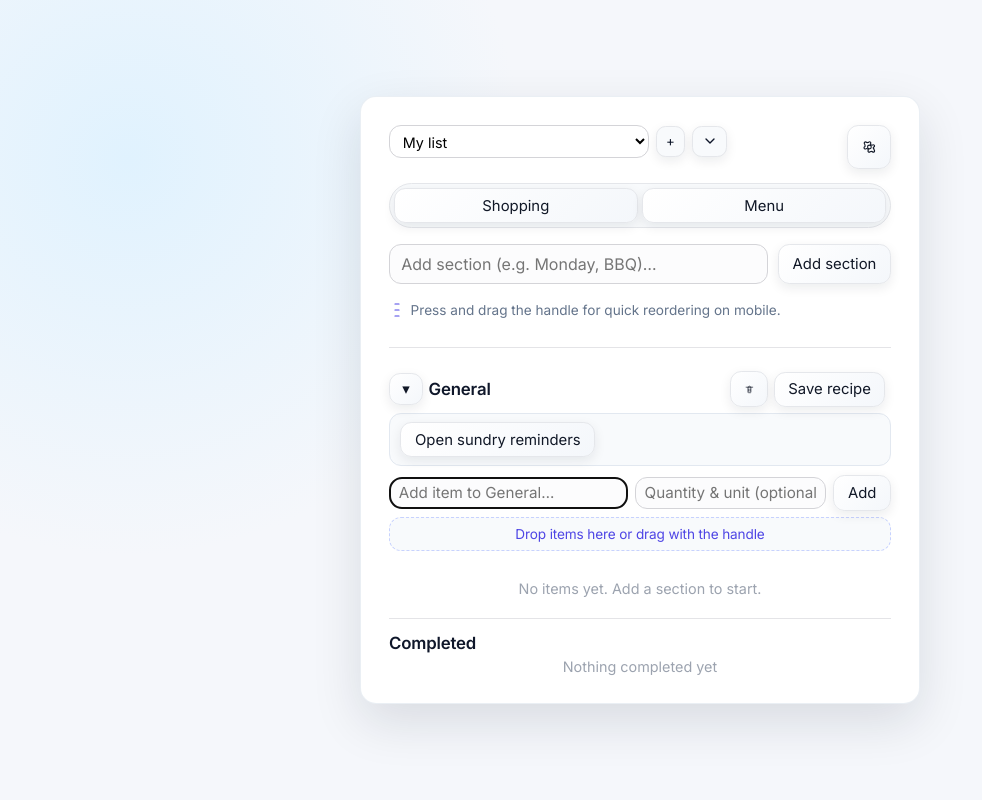
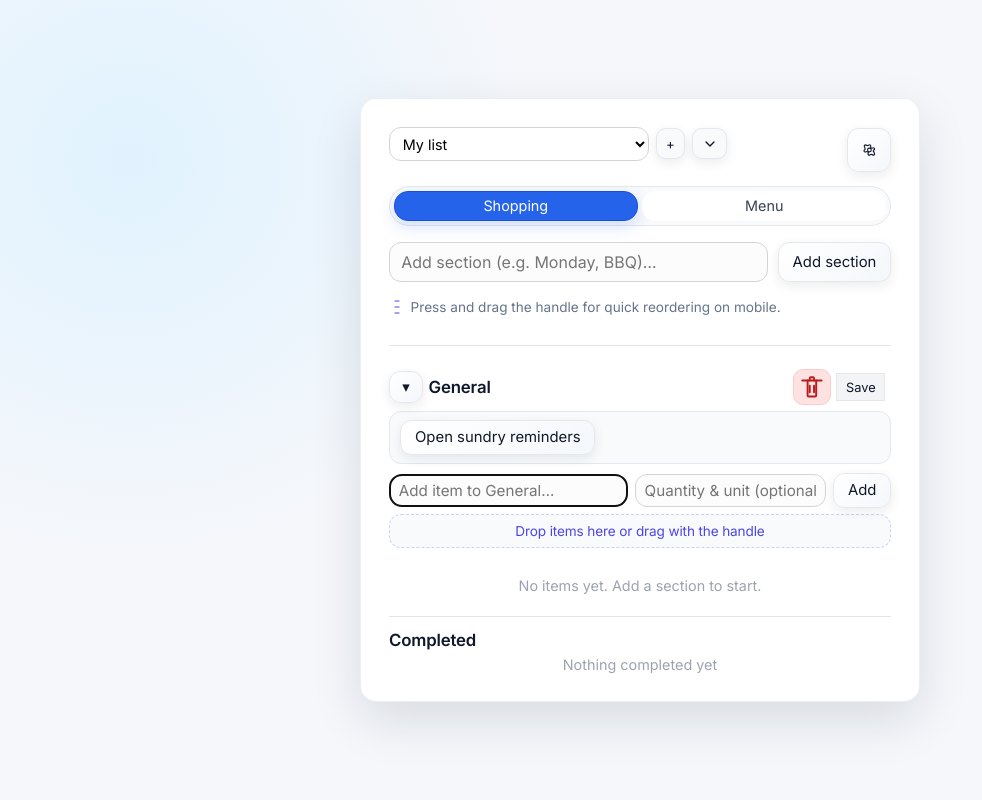
Before and after one commit to magnacharlie1/shopping-planner, a website: page index.html in a window 1280 px wide. Shown: the whole page, without its empty margins (0-982 px from the left). Drawn offline with Linux system fonts and the light colour scheme.

Commit message:
Fix mode toggle and section header controls

```diff
--- a/index.html
+++ b/index.html
@@ -204,7 +204,7 @@
       background: #fcfcfd;
     }
 
-    button:not(.icon-btn):not(.list-action-btn) {
+    button:not(.icon-btn):not(.list-action-btn):not(.mode-btn):not(.section-delete-btn):not(.section-save-btn) {
       padding: 0.48rem 0.85rem;
       border-radius: 0.7rem;
       border: 1px solid #e5e7eb;
@@ -2252,7 +2252,7 @@
               </svg>
               <span class="sr-only">Delete section</span>
             </button>
-            <button type="button" class="ghost-btn section-save-btn" data-role="save-recipe">Update</button>
+            <button type="button" class="ghost-btn section-save-btn" data-role="save-recipe">Save</button>
             <span class="count" data-role="active-count"></span>
           </div>
         </div>
@@ -2373,7 +2373,7 @@
       if (!btn) return;
       const sectionName = sectionEl.querySelector("h2")?.textContent || "";
       const hasRecipe = Boolean(findMealByName(sectionName));
-      btn.textContent = hasRecipe ? "Update recipe" : "Save recipe";
+      btn.textContent = hasRecipe ? "Update" : "Save";
     }
 
     function saveSectionAsRecipe(sectionEl) {
```
